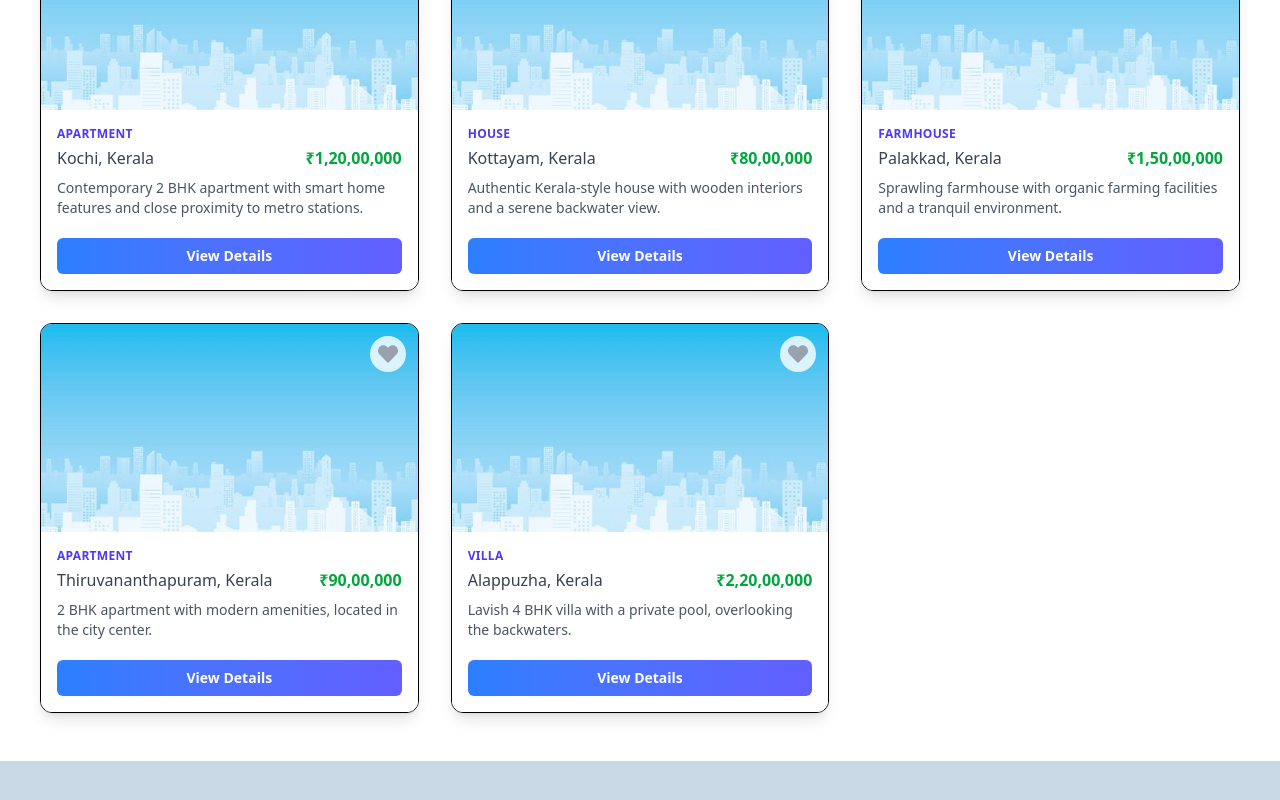
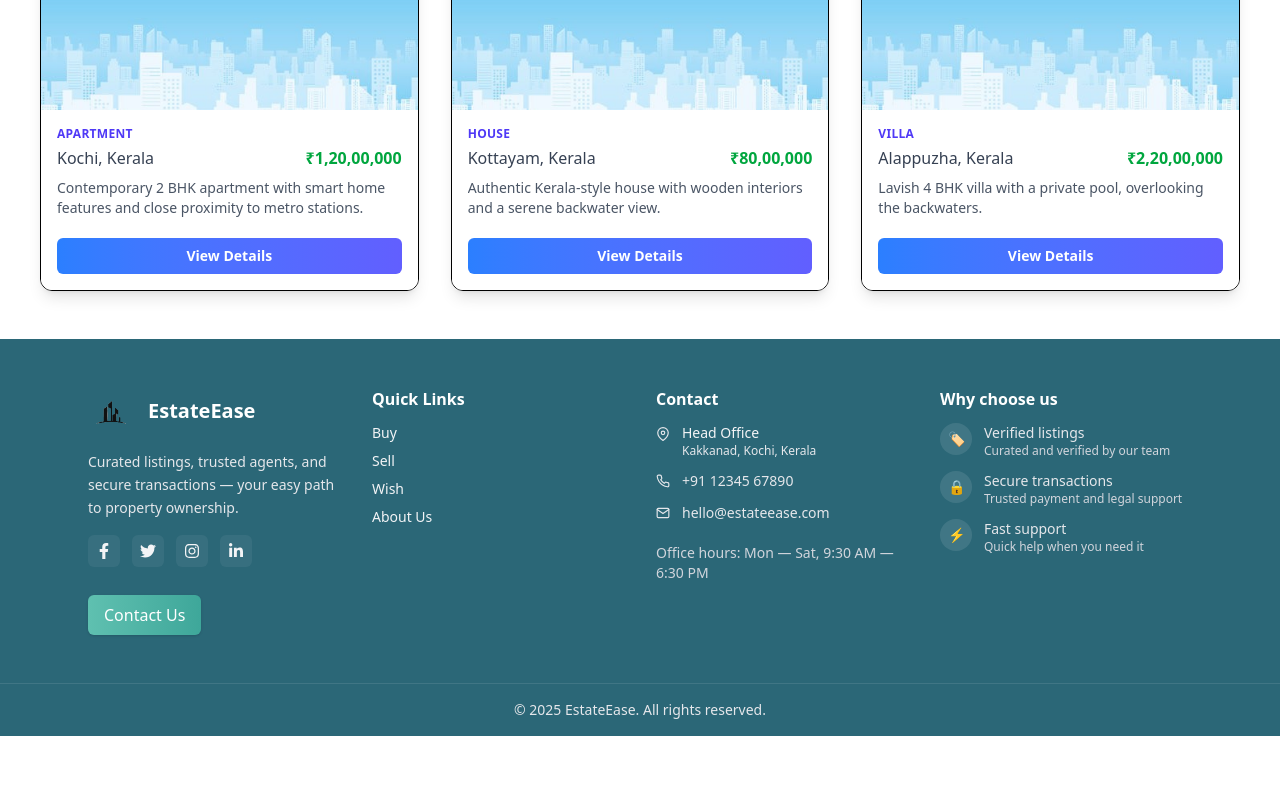
Before and after one commit to pranavpaul2006/EstateEase-, a React (Vite) app in the folder frontend/: page / in a window 1280 px wide. Shown: the part 953-1753 px from the top of the page. After the commit the page ends 1689 px from the top, so only its background shows below. Built offline with nearby package versions, Linux system fonts and the light colour scheme.

Commit message:
update the landing page properties

```diff
--- a/frontend/public/data/properties.json
+++ b/frontend/public/data/properties.json
@@ -9,7 +9,8 @@
       "type": "Villa",
       "area": "3500 sqft",
       "status": "Available",
-      "description": "Spacious 5 BHK villa with a private pool, garden, and modern amenities in the heart of Kochi."
+      "description": "Spacious 5 BHK villa with a private pool, garden, and modern amenities in the heart of Kochi.",
+      "featured": true
     },
     {
       "id": 2,
@@ -20,7 +21,8 @@
       "type": "Apartment",
       "area": "2000 sqft",
       "status": "Available",
-      "description": "3 BHK apartment with panoramic sea views, located just steps away from Varkala Beach."
+      "description": "3 BHK apartment with panoramic sea views, located just steps away from Varkala Beach.",
+      "featured": true
     },
     {
       "id": 3,
@@ -31,7 +33,8 @@
       "type": "Bungalow",
       "area": "4000 sqft",
       "status": "Available",
-      "description": "Luxurious bungalow with 6 bedrooms, surrounded by tea plantations and misty hills."
+      "description": "Luxurious bungalow with 6 bedrooms, surrounded by tea plantations and misty hills.",
+      "featured": true
     },
     {
       "id": 4,
@@ -42,7 +45,8 @@
       "type": "Apartment",
       "area": "1500 sqft",
       "status": "Available",
-      "description": "Contemporary 2 BHK apartment with smart home features and close proximity to metro stations."
+      "description": "Contemporary 2 BHK apartment with smart home features and close proximity to metro stations.",
+      "featured": true
     },
     {
       "id": 5,
@@ -53,7 +57,8 @@
       "type": "House",
       "area": "2500 sqft",
       "status": "Available",
-      "description": "Authentic Kerala-style house with wooden interiors and a serene backwater view."
+      "description": "Authentic Kerala-style house with wooden interiors and a serene backwater view.",
+      "featured": true
     },
     {
       "id": 6,
@@ -64,7 +69,8 @@
       "type": "Farmhouse",
       "area": "5000 sqft",
       "status": "Available",
-      "description": "Sprawling farmhouse with organic farming facilities and a tranquil environment."
+      "description": "Sprawling farmhouse with organic farming facilities and a tranquil environment.",
+      "featured": false
     },
     {
       "id": 7,
@@ -75,7 +81,8 @@
       "type": "Apartment",
       "area": "1200 sqft",
       "status": "Available",
-      "description": "2 BHK apartment with modern amenities, located in the city center."
+      "description": "2 BHK apartment with modern amenities, located in the city center.",
+      "featured": false
     },
     {
       "id": 8,
@@ -86,7 +93,8 @@
       "type": "Villa",
       "area": "3200 sqft",
       "status": "Available",
-      "description": "Lavish 4 BHK villa with a private pool, overlooking the backwaters."
+      "description": "Lavish 4 BHK villa with a private pool, overlooking the backwaters.",
+      "featured": true
     }
   ]
 }
--- a/frontend/src/components/footer.jsx
+++ b/frontend/src/components/footer.jsx
@@ -1,12 +1,164 @@
-import React from 'react';
+// src/components/Footer.jsx
+import React from "react";
+import { Link } from "react-router-dom";
+import { FiMail, FiPhone, FiMapPin } from "react-icons/fi";
+import { FaFacebookF, FaTwitter, FaInstagram, FaLinkedinIn } from "react-icons/fa";
 
-function Footer() {
+export default function Footer() {
+  const currentYear = new Date().getFullYear();
+
   return (
-    <div className="h-60 bg-[#c8d8e4]">
+    <footer className="bg-[#2b6777] text-gray-100 mt-12">
+      <div className="max-w-6xl mx-auto px-6 py-12 grid grid-cols-1 md:grid-cols-4 gap-8">
+        {/* Brand + CTA */}
+        <div className="space-y-4">
+          <Link to="/" className="flex items-center gap-3">
+            <img
+              src="/images/estateease-logo.png"
+              alt="EstateEase"
+              className="h-12 w-12 object-contain"
+            />
+            <span className="text-white font-bold text-xl select-none">EstateEase</span>
+          </Link>
 
-    </div>
+          <p className="text-gray-200 text-sm max-w-xs leading-relaxed">
+            Curated listings, trusted agents, and secure transactions — your easy path
+            to property ownership.
+          </p>
 
+          <div className="flex items-center gap-3">
+            <a
+              href="#"
+              aria-label="Facebook"
+              className="p-2 rounded-md bg-white/6 hover:bg-white/12 transition-transform transform hover:-translate-y-0.5 focus:outline-none focus:ring-2 focus:ring-white/20"
+            >
+              <FaFacebookF />
+            </a>
+            <a
+              href="#"
+              aria-label="Twitter"
+              className="p-2 rounded-md bg-white/6 hover:bg-white/12 transition-transform transform hover:-translate-y-0.5 focus:outline-none focus:ring-2 focus:ring-white/20"
+            >
+              <FaTwitter />
+            </a>
+            <a
+              href="#"
+              aria-label="Instagram"
+              className="p-2 rounded-md bg-white/6 hover:bg-white/12 transition-transform transform hover:-translate-y-0.5 focus:outline-none focus:ring-2 focus:ring-white/20"
+            >
+              <FaInstagram />
+            </a>
+            <a
+              href="#"
+              aria-label="LinkedIn"
+              className="p-2 rounded-md bg-white/6 hover:bg-white/12 transition-transform transform hover:-translate-y-0.5 focus:outline-none focus:ring-2 focus:ring-white/20"
+            >
+              <FaLinkedinIn />
+            </a>
+          </div>
+
+          <Link to="/contact" className="inline-block mt-3">
+            <button className="px-4 py-2 rounded-md bg-gradient-to-r from-[#5fc0b0] to-[#3ea79a] text-white font-medium shadow-sm hover:shadow-md transition-transform transform hover:-translate-y-0.5">
+              Contact Us
+            </button>
+          </Link>
+        </div>
+
+        {/* Quick Links */}
+        <div>
+          <h4 className="text-white font-semibold mb-3">Quick Links</h4>
+          <ul className="space-y-2 text-sm">
+            <li>
+              <Link to="/buy" className="hover:underline hover:text-gray-100">
+                Buy
+              </Link>
+            </li>
+            <li>
+              <Link to="/sell" className="hover:underline hover:text-gray-100">
+                Sell
+              </Link>
+            </li>
+            <li>
+              <Link to="/cart" className="hover:underline hover:text-gray-100">
+                Wish
+              </Link>
+            </li>
+            <li>
+              <a href="/about" className="hover:underline hover:text-gray-100">
+                About Us
+              </a>
+            </li>
+          </ul>
+        </div>
+
+        {/* Contact Info */}
+        <div>
+          <h4 className="text-white font-semibold mb-3">Contact</h4>
+          <div className="flex flex-col gap-3 text-sm text-gray-200">
+            <div className="flex items-start gap-3">
+              <FiMapPin className="mt-1" />
+              <div>
+                <p className="font-medium text-gray-100">Head Office</p>
+                <p className="text-xs">Kakkanad, Kochi, Kerala</p>
+              </div>
+            </div>
+
+            <div className="flex items-center gap-3">
+              <FiPhone />
+              <a href="tel:+911234567890" className="hover:underline">
+                +91 12345 67890
+              </a>
+            </div>
+
+            <div className="flex items-center gap-3">
+              <FiMail />
+              <a href="mailto:hello@estateease.com" className="hover:underline">
+                hello@estateease.com
+              </a>
+            </div>
+
+            <p className="text-sm text-gray-300 mt-2 max-w-xs">
+              Office hours: Mon — Sat, 9:30 AM — 6:30 PM
+            </p>
+          </div>
+        </div>
+
+        {/* Trust features (compact, visual) */}
+        <div>
+          <h4 className="text-white font-semibold mb-3">Why choose us</h4>
+
+          <ul className="space-y-3 text-sm text-gray-200">
+            <li className="flex items-start gap-3">
+              <span className="inline-flex items-center justify-center h-8 w-8 rounded-full bg-white/10">🏷️</span>
+              <div>
+                <p className="font-medium">Verified listings</p>
+                <p className="text-xs text-gray-300">Curated and verified by our team</p>
+              </div>
+            </li>
+
+            <li className="flex items-start gap-3">
+              <span className="inline-flex items-center justify-center h-8 w-8 rounded-full bg-white/10">🔒</span>
+              <div>
+                <p className="font-medium">Secure transactions</p>
+                <p className="text-xs text-gray-300">Trusted payment and legal support</p>
+              </div>
+            </li>
+
+            <li className="flex items-start gap-3">
+              <span className="inline-flex items-center justify-center h-8 w-8 rounded-full bg-white/10">⚡</span>
+              <div>
+                <p className="font-medium">Fast support</p>
+                <p className="text-xs text-gray-300">Quick help when you need it</p>
+              </div>
+            </li>
+          </ul>
+        </div>
+      </div>
+
+      {/* Bottom bar */}
+      <div className="border-t border-white/10 text-center py-4 text-sm text-gray-200">
+        © {currentYear} EstateEase. All rights reserved.
+      </div>
+    </footer>
   );
 }
-
-export default Footer;
--- a/frontend/src/components/property_grid.jsx
+++ b/frontend/src/components/property_grid.jsx
@@ -2,11 +2,18 @@ import React from "react";
 import { Link } from "react-router-dom";
 import { FaHeart } from "react-icons/fa";
 
-function PropertyGrid({ properties = [], wishlist, onToggleWishlist }) {
+function PropertyGrid({ properties = [], wishlist = [], onToggleWishlist }) {
+  // Filter only featured properties and take the first 6
+  const topProperties = properties
+    .filter((p) => p.featured)
+    .slice(0, 6);
+
   return (
     <div className="mb-12 mt-8 px-6 grid grid-cols-1 sm:grid-cols-2 lg:grid-cols-3 gap-8">
-      {properties.map((property) => {
-        const isWishlisted = wishlist.includes(property.id);
+      {topProperties.map((property) => {
+        const isWishlisted = Array.isArray(wishlist)
+          ? wishlist.includes(property.id)
+          : false;
 
         return (
           <div
@@ -20,16 +27,18 @@ function PropertyGrid({ properties = [], wishlist, onToggleWishlist }) {
               aria-label="Add to wishlist"
             >
               <FaHeart
-                className={`text-xl transition ${
-                  isWishlisted ? "text-red-500" : "text-gray-400"
-                }`}
+                className={`text-xl transition ${isWishlisted ? "text-red-500" : "text-gray-400"}`}
               />
             </button>
             {/* --- END ICON --- */}
 
             {/* Image */}
             <div className="h-52 w-full overflow-hidden">
-              <img src={property.img} alt="Property" className="h-full w-full object-cover group-hover:scale-110 transition-transform duration-500" />
+              <img
+                src={property.img}
+                alt={property.title || "Property"}
+                className="h-full w-full object-cover group-hover:scale-110 transition-transform duration-500"
+              />
             </div>
 
             {/* Info */}
```
